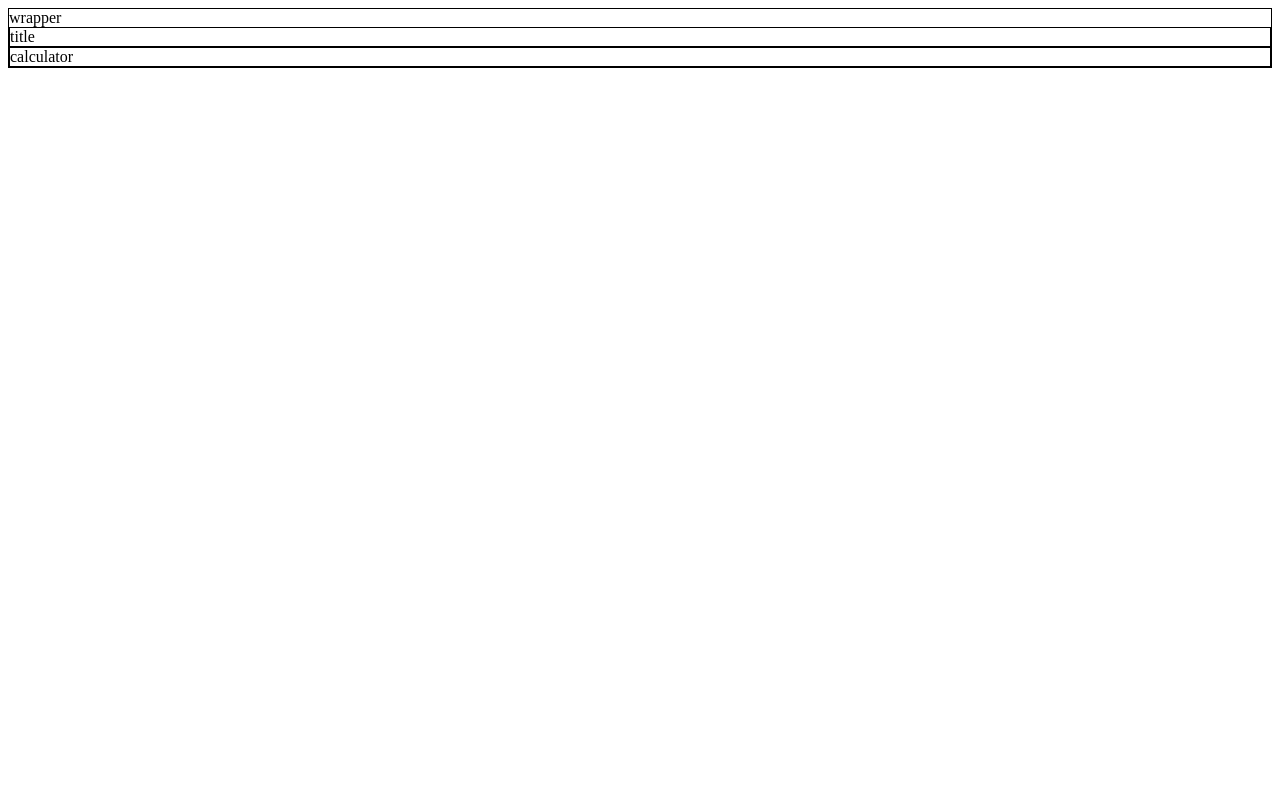
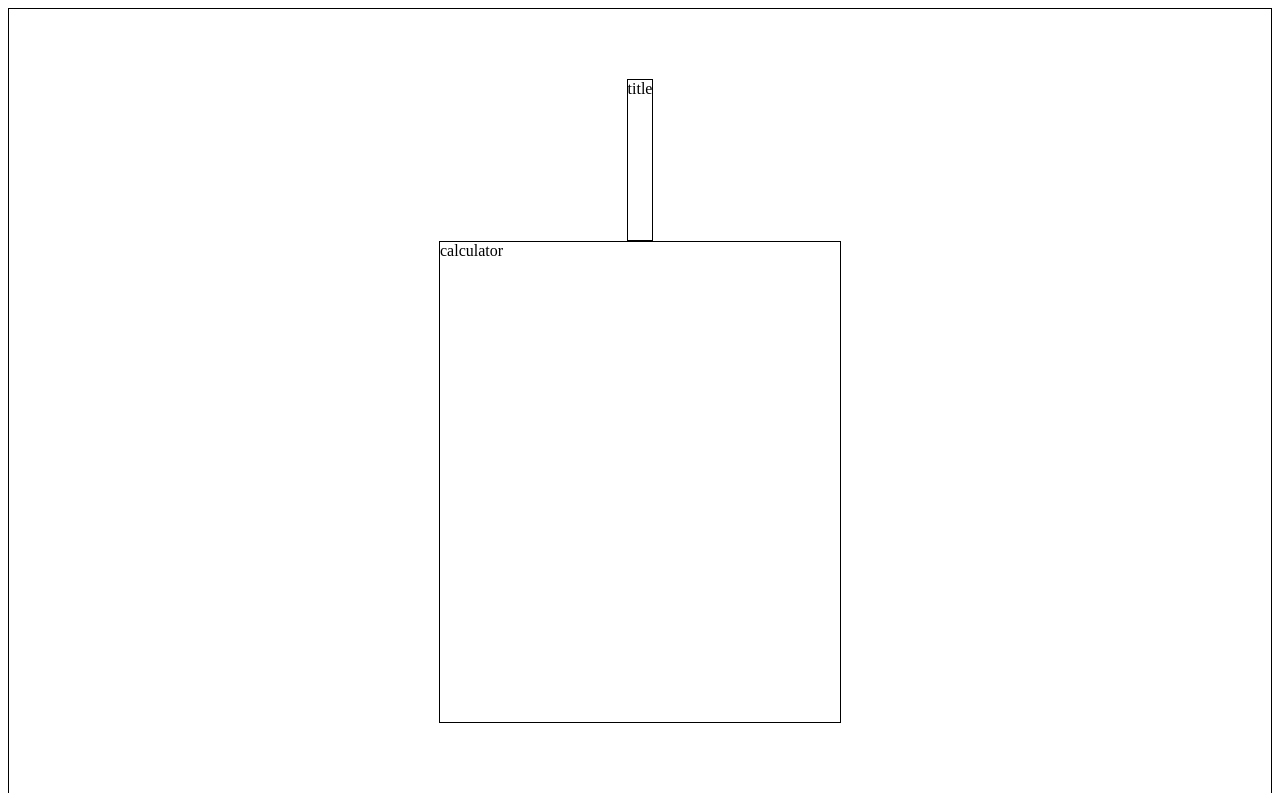
Before and after one commit to josephalittle1992/final_calculator, a plain HTML site: page index.html in a window 1280 px wide. Shown: the top 793 px of the page. Drawn offline with Linux system fonts and the light colour scheme.

Commit message:
add more flex styling

```diff
--- a/index.html
+++ b/index.html
@@ -14,7 +14,14 @@
 <body>
 
     <div id='wrapper'>
-        wrapper
+
+
+
+
+
+
+
+
         <div id='title'>title</div>
         <div id='calculator'>calculator</div>
 
--- a/style.css
+++ b/style.css
@@ -2,13 +2,20 @@
     border: 1px solid black;
     display: flex;
     flex-direction: column;
+    justify-content: center;
+    align-items: center;
+    height: 98vh;
+    margin: 0;
 
 }
 
 #title {
     border: 1px solid black;
+    height: 20vh;
 }
 
 #calculator {
+    height: 60vh;
+    width: 50vh;
     border: 1px solid black;
 }
```
